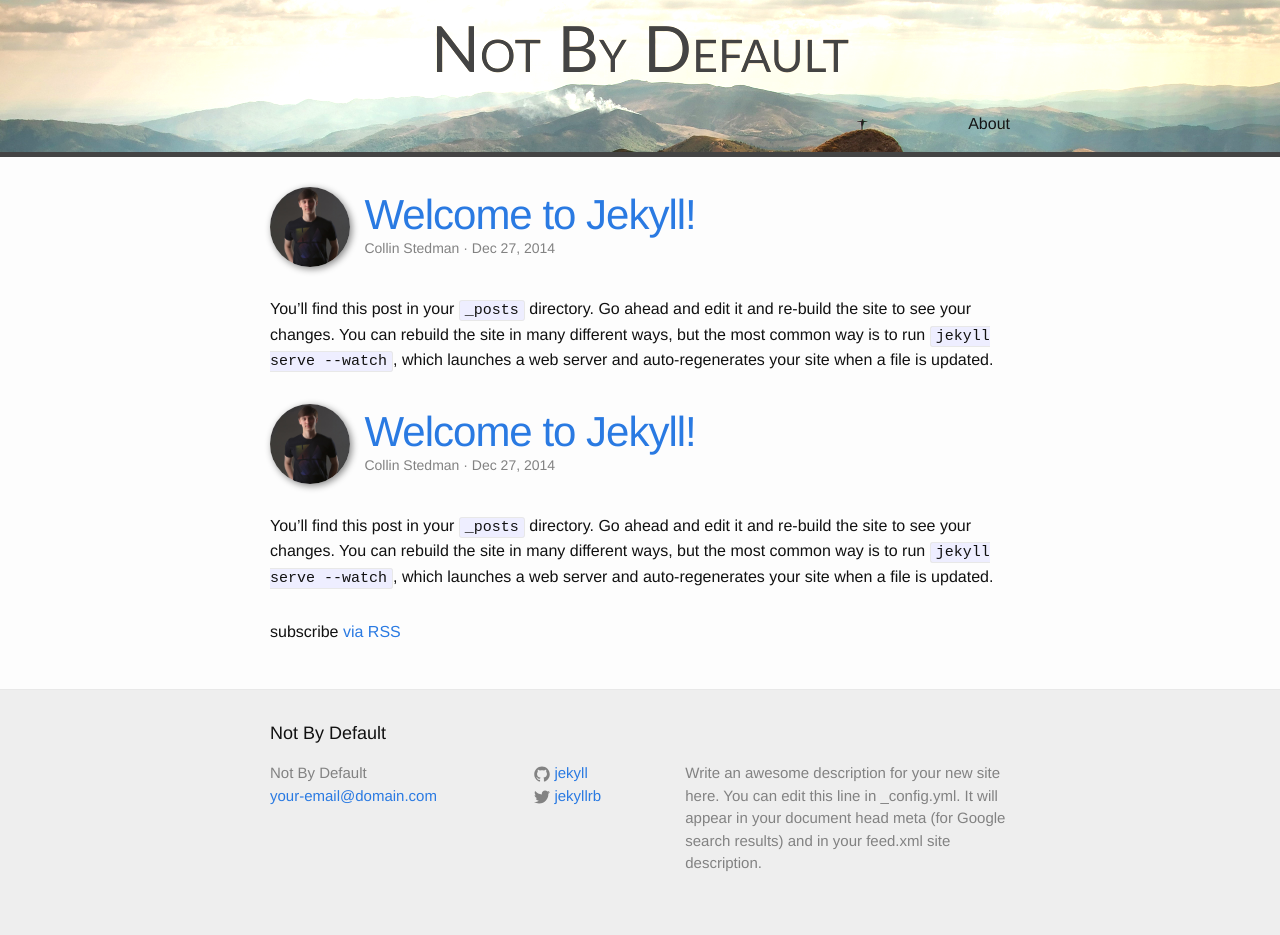
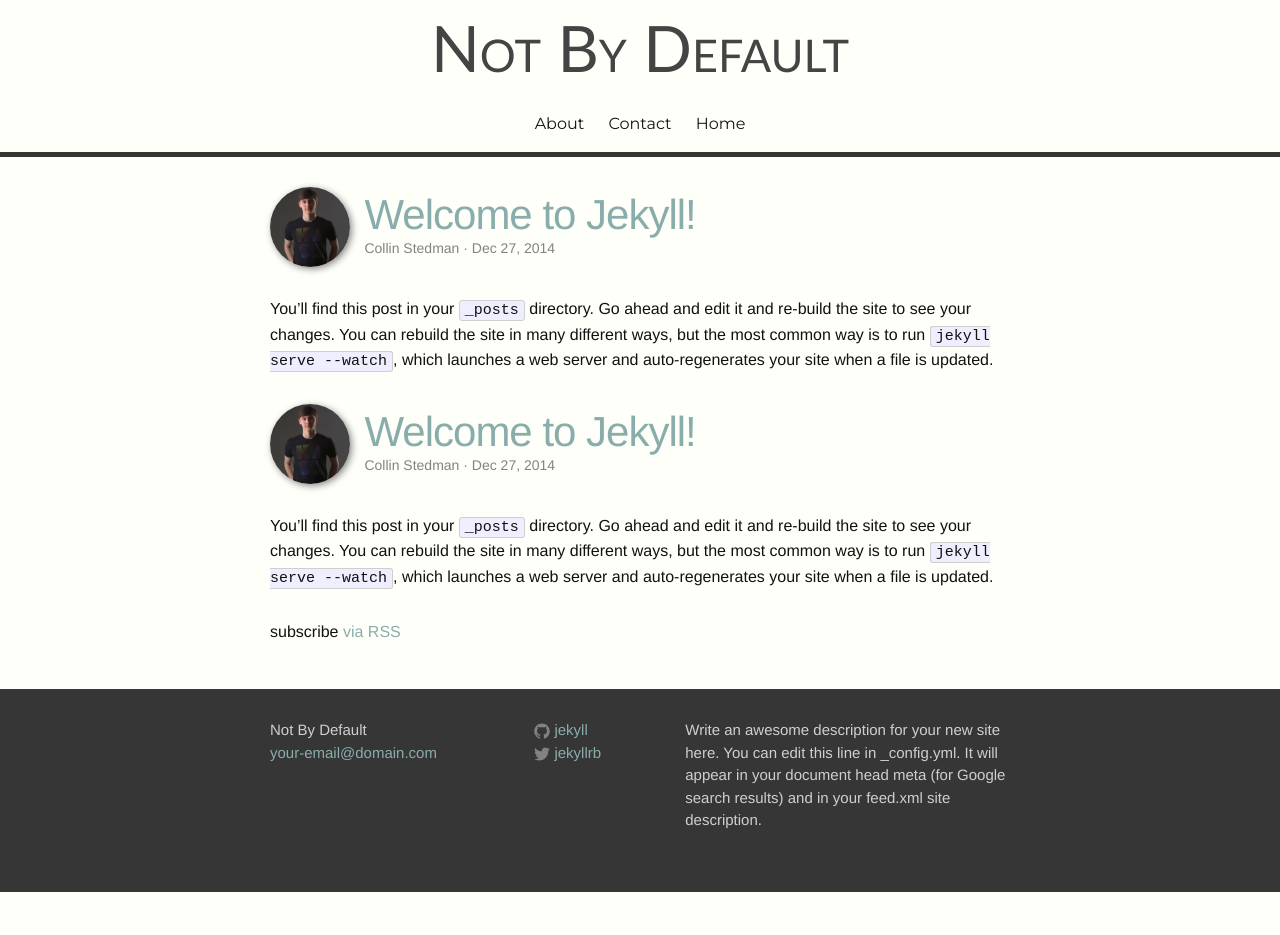
Before and after one commit to kronion/NBD, a Jekyll site: the page built from index.html, in a window 1280 px wide. Built offline with Jekyll 4.4.1, drawn with Linux system fonts in a browser that asks for light colours; after the commit the page ends 900 px from its top, so only the background shows below that.

Commit message:
Commiting to save work before pulling Raymond's changes

```diff
--- a/_includes/footer.html
+++ b/_includes/footer.html
@@ -1,8 +1,6 @@
 <footer class="site-footer">
 
   <div class="wrapper">
-
-    <h2 class="footer-heading">{{ site.title }}</h2>
 
     <div class="footer-col-wrapper">
       <div class="footer-col  footer-col-1">
--- a/_includes/header.html
+++ b/_includes/header.html
@@ -1,4 +1,6 @@
 <header class="site-header">
+  <div class="site-header-image">
+  </div>
 
   <div class="wrapper">
     <a class="site-title" href="{{ site.baseurl }}/">
@@ -6,14 +8,6 @@
     </a>
 
     <nav class="site-nav">
-      <a href="#" class="menu-icon">
-        <svg viewBox="0 0 18 15">
-          <path fill="#424242" d="M18,1.484c0,0.82-0.665,1.484-1.484,1.484H1.484C0.665,2.969,0,2.304,0,1.484l0,0C0,0.665,0.665,0,1.484,0 h15.031C17.335,0,18,0.665,18,1.484L18,1.484z"/>
-          <path fill="#424242" d="M18,7.516C18,8.335,17.335,9,16.516,9H1.484C0.665,9,0,8.335,0,7.516l0,0c0-0.82,0.665-1.484,1.484-1.484 h15.031C17.335,6.031,18,6.696,18,7.516L18,7.516z"/>
-          <path fill="#424242" d="M18,13.516C18,14.335,17.335,15,16.516,15H1.484C0.665,15,0,14.335,0,13.516l0,0 c0-0.82,0.665-1.484,1.484-1.484h15.031C17.335,12.031,18,12.696,18,13.516L18,13.516z"/>
-        </svg>
-      </a>
-
       <div class="trigger">
         {% for page in site.pages %}
           {% if page.title %}
--- a/_sass/_base.scss
+++ b/_sass/_base.scss
@@ -92,7 +92,7 @@ a {
     text-decoration: none;
 
     &:visited {
-        color: darken($brand-color, 15%);
+        color: darken($brand-color, 10%);
     }
 
     &:hover {
--- a/_sass/_layout.scss
+++ b/_sass/_layout.scss
@@ -4,12 +4,15 @@
 .site-header {
     // Positioning context for the mobile navigation icon
     position: relative;
-    border-bottom: 5px solid $grey-color-dark;
-    background: url($background-image);
     background-size: cover;
     background-position: center 152px;
     background-attachment: fixed;
     -webkit-filter: brightness(125%);
+}
+
+.site-header-image {
+  background: url($background-image);
+  background-size: cover;
 }
 
 .site-title {
@@ -19,7 +22,12 @@
 
     &,
     &:visited {
-        color: $grey-color-dark;
+      color: $grey-color-dark;
+    }
+
+    &:hover {
+      color: $text-color;
+      text-decoration: none;
     }
 
     > h1 {
@@ -35,28 +43,10 @@
     }
 }
 
-.site-title-background {
-  position: absolute;
-  width: 100%;
-  height: 100%;
-  text-align: center;
-  line-height: 100%;
-  z-index: -999;
-  overflow: hidden;
-
-  > h1 {
-    color: #aaa;
-    font-size: 30vw;
-  }
-}
-
 .site-nav {
-    float: right;
+    font-family: Montserrat, Helvetica Nueue, Helvetica, Arial, sans-serif;
+    text-align: center;
     line-height: 56px;
-
-    .menu-icon {
-        display: none;
-    }
 
     .page-link {
         color: $text-color;
@@ -76,25 +66,6 @@
         border: 1px solid $grey-color-light;
         border-radius: 5px;
         text-align: right;
-
-        .menu-icon {
-            display: block;
-            float: right;
-            width: 36px;
-            height: 26px;
-            line-height: 0;
-            padding-top: 10px;
-            text-align: center;
-
-            > svg {
-                width: 18px;
-                height: 15px;
-
-                path {
-                    fill: $grey-color-dark;
-                }
-            }
-        }
 
         .trigger {
             clear: both;
@@ -119,9 +90,8 @@
  * Site footer
  */
 .site-footer {
-  border-top: 1px solid $grey-color-light;
   padding: $spacing-unit 0;
-  background: #eee;
+  background: $grey-color-dark;
 }
 
 .footer-heading {
@@ -137,7 +107,7 @@
 
 .footer-col-wrapper {
     font-size: 15px;
-    color: $grey-color;
+    color: $grey-color-light;
     margin-left: -$spacing-unit / 2;
     @extend %clearfix;
 }
@@ -190,7 +160,8 @@
  * Page content
  */
 .page-content {
-    padding: $spacing-unit 0;
+  border-top: 5px solid $grey-color-dark;
+  padding: $spacing-unit 0;
 }
 
 .post-list {
--- a/css/main.scss
+++ b/css/main.scss
@@ -15,11 +15,11 @@ $spacing-unit:     30px;
 
 $text-color:       #111;
 $background-image:  "{{ site.baseurl }}/assets/img/mountain.jpg";
-$background-color: #fdfdfd;
-$brand-color:      #2a7ae2;
+$background-color: #fffffa;
+$brand-color:      #89ADAB;
 
 $grey-color:       #828282;
-$grey-color-light: lighten($grey-color, 40%);
+$grey-color-light: lighten($grey-color, 30%);
 $grey-color-dark:  darken($grey-color, 30%);
 
 $on-palm:          600px;
```
Also changed, not shown: contact.md (added, +5 -0 lines), home.md (added, +5 -0 lines).
